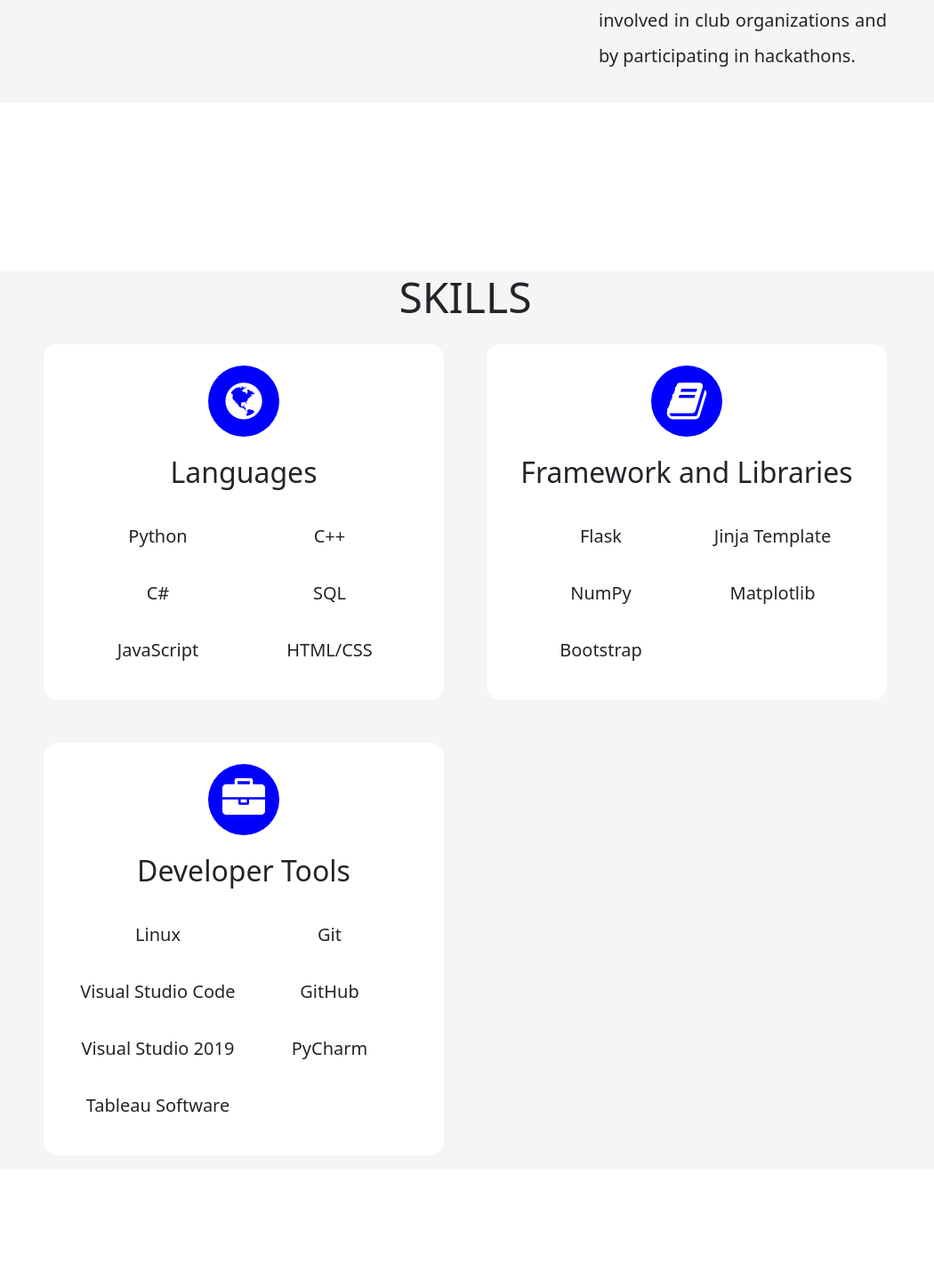
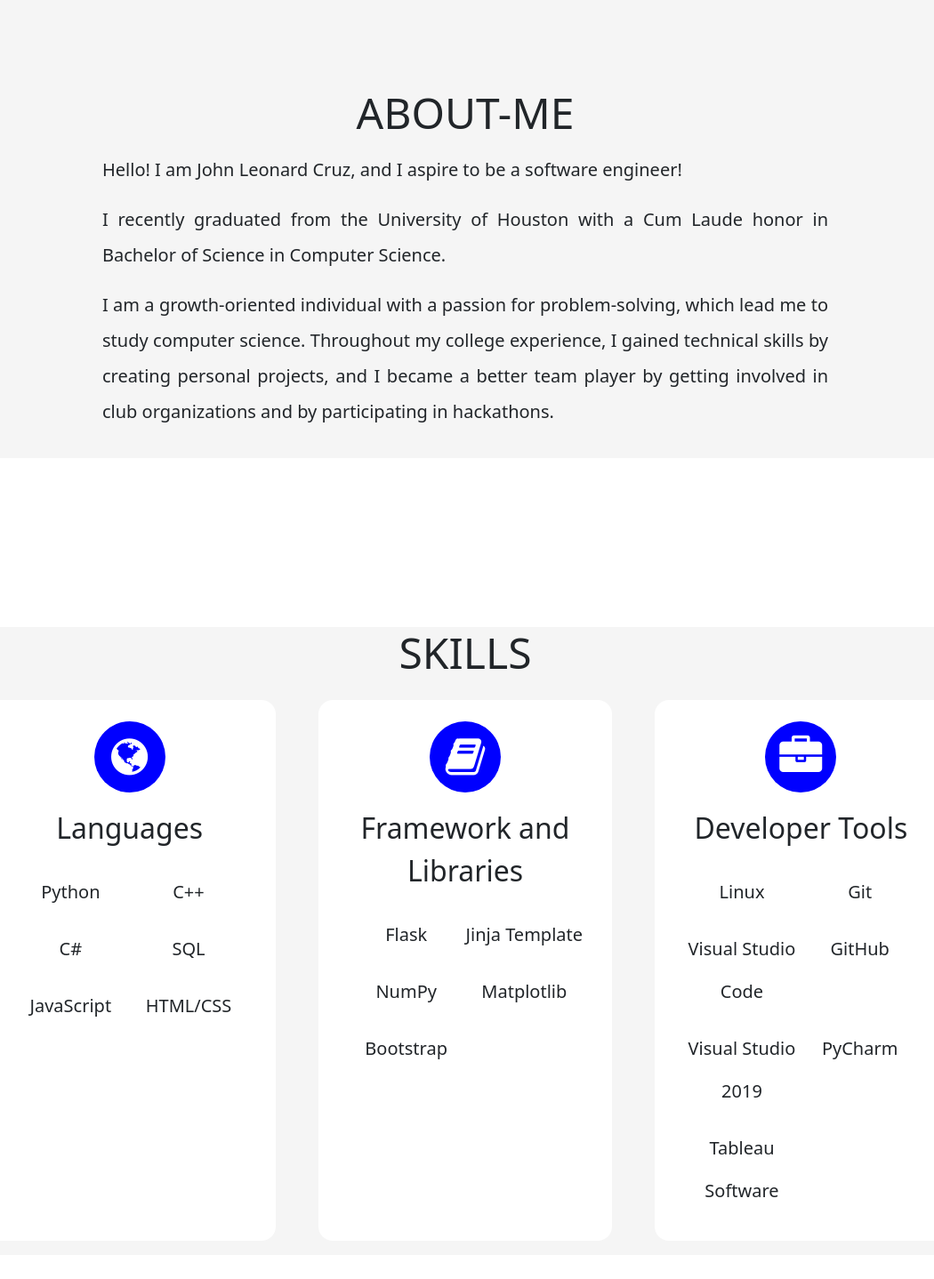
Before and after one commit to jcrz28/Personal-Website-ReactJS, a React (Create React App) app in the folder personal-website/: page / in a window 1280 px wide. Shown: the part 1712-3150 px from the top of the page at 89% size, without its empty margins (117-1167 px from the left). Built offline with nearby package versions, Linux system fonts and the light colour scheme.

Commit message:
Edit Media Queries

```diff
--- a/personal-website/src/App.css
+++ b/personal-website/src/App.css
@@ -16,3 +16,15 @@ header{
     font-size: 2rem;
     text-align: center;
 }
+
+@media screen and (min-width: 1400px){
+    .container{
+        max-width: 90vw !important;
+    }
+}
+
+@media screen and (max-width: 320px){
+    .container{
+        padding: 0 !important;
+    }
+}
--- a/personal-website/src/Components/About/About.css
+++ b/personal-website/src/Components/About/About.css
@@ -9,6 +9,9 @@
 }
 
 .about-info{
+    display: flex;
+    align-items: center;
+    height: 100%;
     margin: auto 150px;
 }
 
@@ -29,7 +32,7 @@
     width: 400px;
 }
 
-@media screen and (max-width: 1200px) {
+@media screen and (max-width: 1400px) {
     #about-section{
         -ms-grid-columns: 1fr;
         grid-template-columns: repeat(1, 1fr);
@@ -49,11 +52,15 @@
 }
 
 @media screen and (max-width: 525px) {
+    #about-section{
+        padding: 0;
+    }
+
     .about-info{
-        margin: auto 10px;
+        margin: auto 0px;
     }
 
     .about-image img {
-        width: 320px !important;
+        width: 320px;
     }
 }
--- a/personal-website/src/Components/About/About.js
+++ b/personal-website/src/Components/About/About.js
@@ -6,12 +6,14 @@ import aboutImage from '../assets/img/about-image.png';
 const About = () => {
     return (
         <section id = "about-section">
+            <div className='container'>
                 <div className = "about-image">
                     <div>
                         <img alt = "aboutImage" src = {aboutImage}/>
                     </div>
                 </div>
-
+            </div>
+            <div className='container'>
                 <div className = "about-info">
                     <div>
                         <h1 className = "title">About-Me</h1>
@@ -29,6 +31,7 @@ const About = () => {
                         </p>
                     </div>
                 </div>
+            </div>
         </section>
     );
 }
--- a/personal-website/src/Components/Footer/Footer.css
+++ b/personal-website/src/Components/Footer/Footer.css
@@ -11,7 +11,7 @@ footer{
 
 .footer-links a {
     font-size: 2rem;
-    margin: 0rem 1rem;
+    margin: 0rem 1.5rem;
     color: white;
 }
 
--- a/personal-website/src/Components/Projects/Projects.css
+++ b/personal-website/src/Components/Projects/Projects.css
@@ -1,12 +1,13 @@
 main {
+    display: -ms-grid;
     display: grid;
+
+    -ms-grid-columns: 1fr 1fr;
     grid-template-columns: repeat(2, 1fr);
     grid-gap: 50px;
 
     justify-content: space-evenly;
     padding: 1rem;
-    margin: auto 150px;
-
 }
 
 .info{
@@ -27,19 +28,8 @@ div button{
 
 @media screen and (max-width: 1200px) {
     main{
+        -ms-grid-columns: 1fr;
         grid-template-columns: repeat(1, 1fr);
         padding: 0;
     }
 }
-
-@media screen and (max-width: 768px) {
-    main{
-        margin: auto 50px;
-    }
-}
-
-@media screen and (max-width: 525px) {
-    main{
-        margin: auto 0px;
-    }
-}
--- a/personal-website/src/Components/Projects/Projects.js
+++ b/personal-website/src/Components/Projects/Projects.js
@@ -45,6 +45,7 @@ const Projects = () => {
 
     return (
         <section id = "project-section">
+            <div className='container'>
                 <h1 className = "title"> Projects </h1>
                 <main>
                     <Weather items = {vidInfo[4]}/>
@@ -53,6 +54,8 @@ const Projects = () => {
                     <DataRetriever items = {vidInfo[1]}/>
                     <VoiceRecognition items = {vidInfo[0]}/>
                 </main>
+            </div>
+
         </section>
     );
 }
--- a/personal-website/src/Components/Skills/Skills.css
+++ b/personal-website/src/Components/Skills/Skills.css
@@ -8,7 +8,6 @@
 
     padding: 1rem;
     text-align: center;
-    margin: auto 150px;
 }
 
 .skills-set{
@@ -44,8 +43,8 @@
     padding: 0.5rem;
 }
 
-@media screen and (max-width: 1300px) {
-    .list, .skills{
+@media screen and (max-width: 1200px) {
+    .skills{
         -ms-grid-columns: 1fr 1fr;
         grid-template-columns: repeat(2, 1fr);
     }
@@ -57,15 +56,3 @@
         grid-template-columns: repeat(1, 1fr);
     }
 }
-
-@media screen and (max-width: 768px) {
-    .skills{
-        margin: auto 50px;
-    }
-}
-
-@media screen and (max-width: 525px) {
-    .skills{
-        margin: auto 0px;
-    }
-}
--- a/personal-website/src/Components/Skills/Skills.js
+++ b/personal-website/src/Components/Skills/Skills.js
@@ -7,12 +7,15 @@ import DeveloperTools from './DeveloperTools';
 const Skills = () => {
     return (
         <section id = "skill-section">
-            <h1 className = "title">Skills</h1>
-            <div className = "skills">
-                <Languages />
-                <FrameworkAndLibraries />
-                <DeveloperTools />
+            <div className='container'>
+                <h1 className = "title">Skills</h1>
+                <div className = "skills">
+                    <Languages />
+                    <FrameworkAndLibraries />
+                    <DeveloperTools />
+                </div>
             </div>
+
     </section>
     );
 }
--- a/personal-website/src/index.css
+++ b/personal-website/src/index.css
@@ -11,7 +11,7 @@ body {
     sans-serif;
   -webkit-font-smoothing: antialiased;
   -moz-osx-font-smoothing: grayscale;
-
+  width: 100vw;
 
 }
 
```
Lines whose indentation alone changed are shown as unchanged.
